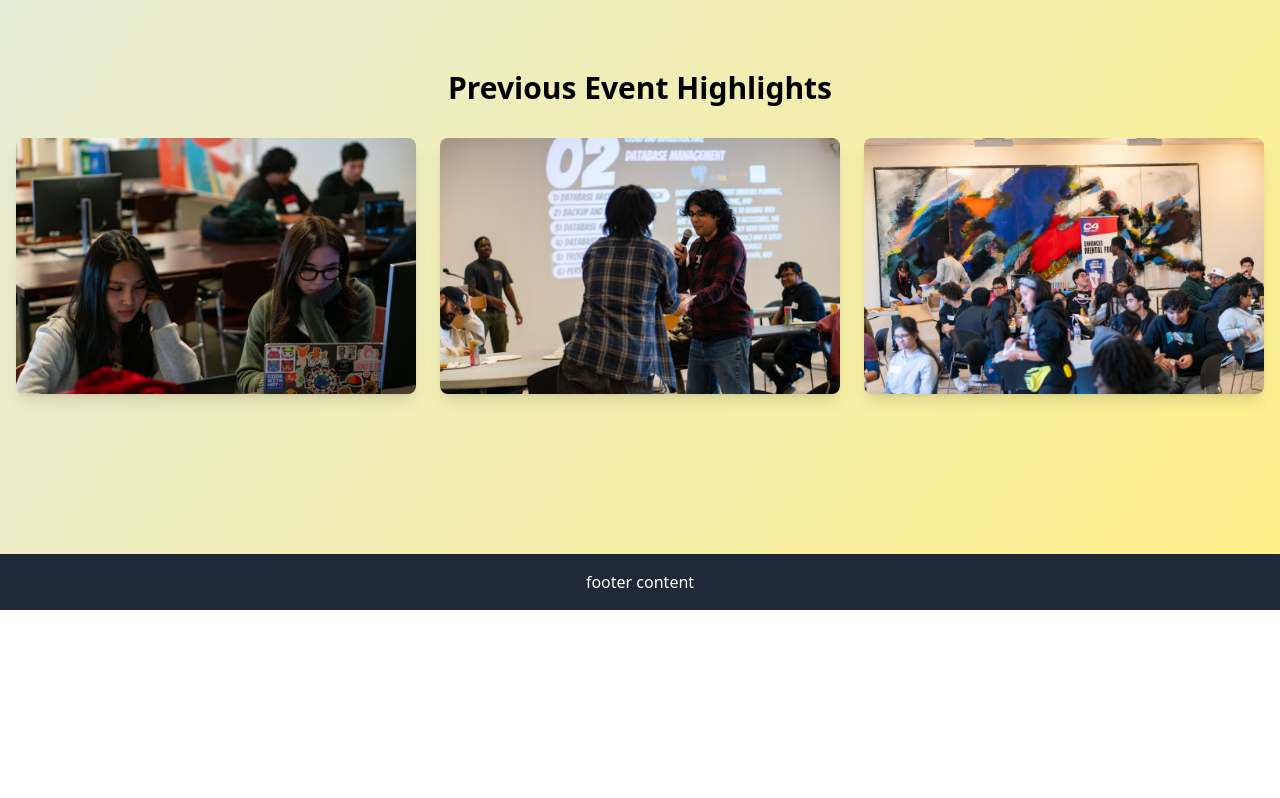
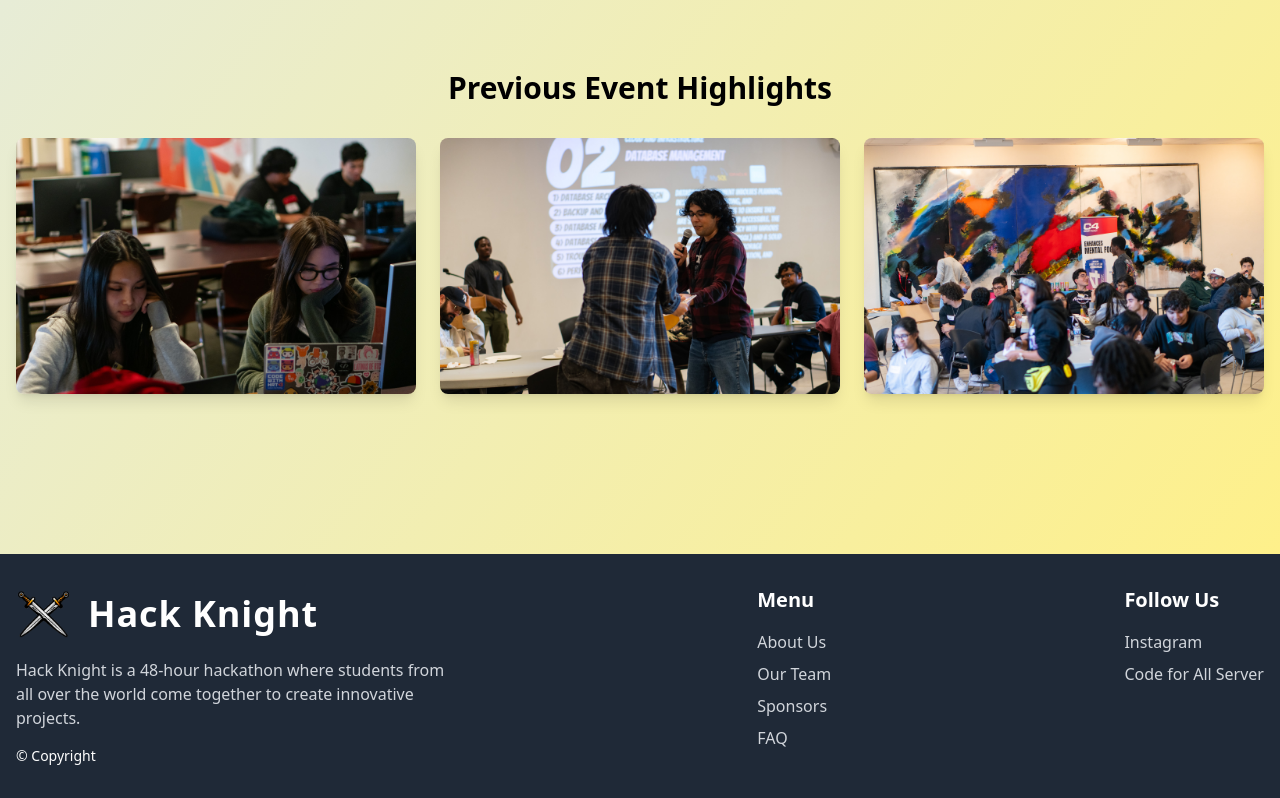
Before and after one commit to Jshot117/HackKnight, a React (Vite) app in the folder FrontEndHK/: page / in a window 1280 px wide. Shown: the part 1174-1972 px from the top of the page. Before the commit the page ends 1784 px from the top, so only its background shows below. Built offline with nearby package versions, Linux system fonts and the light colour scheme.

Commit message:
created footer. added hackknight logo and just the simple description we have for it under it. every link works but the only issue is some pages have the footer weirdly.

```diff
--- a/FrontEndHK/src/components/Footer.jsx
+++ b/FrontEndHK/src/components/Footer.jsx
@@ -1,12 +1,49 @@
-
+import SwordLogo from "../assets/sword_hack_knight_transparentBG.png";
 
 export function Footer() {
     return(
-        <>
-            {/* ToDo - needs to have content */}
-            <div className="bg-gray-800 text-white text-center p-4">
-                footer content
+        <div className="bg-gray-800 text-white py-8">
+            <div className="container mx-auto px-4">
+                <div className="flex flex-col md:flex-row justify-between items-start">
+                    {/* Logo Section */}
+                    <div className="space-y-4 max-w-md">
+                        <div className="flex items-center gap-4">
+                            <img
+                                src={SwordLogo}
+                                alt="SwordLogo"
+                                className="w-12 h-12 md:w-14 md:h-14 object-contain"
+                            />
+                            <h1 className="text-white font-extrabold text-3xl md:text-4xl tracking-wide">
+                                Hack Knight
+                            </h1>
+                        </div>
+                        <p className="text-gray-300">
+                            Hack Knight is a 48-hour hackathon where students from all over the world come together to create innovative projects.
+                        </p>
+                        <p className="text-sm">© Copyright</p>
+                    </div>
+
+                    {/* Menu Section */}
+                    <div className="space-y-4 mt-8 md:mt-0">
+                        <h3 className="text-xl font-semibold">Menu</h3>
+                        <ul className="space-y-2">
+                            <li><a href="/about" className="text-gray-300 hover:text-white">About Us</a></li>
+                            <li><a href="/our team" className="text-gray-300 hover:text-white">Our Team</a></li>
+                            <li><a href="/sponsors" className="text-gray-300 hover:text-white">Sponsors</a></li>
+                            <li><a href="/FAQ" className="text-gray-300 hover:text-white">FAQ</a></li>
+                        </ul>
+                    </div>
+
+                    {/* Follow Us Section */}
+                    <div className="space-y-4 mt-8 md:mt-0">
+                        <h3 className="text-xl font-semibold">Follow Us</h3>
+                        <ul className="space-y-2">
+                            <li><a href="https://www.instagram.com/codeforall_qc/" className="text-gray-300 hover:text-white">Instagram</a></li>
+                            <li><a href="https://discord.gg/ekh3SMDXu2" className="text-gray-300 hover:text-white">Code for All Server</a></li>
+                        </ul>
+                    </div>
+                </div>
             </div>
-        </>
+        </div>
     )
 }
```
Also changed, not shown: 1 other file (tests, documents, lock files or other folders).
